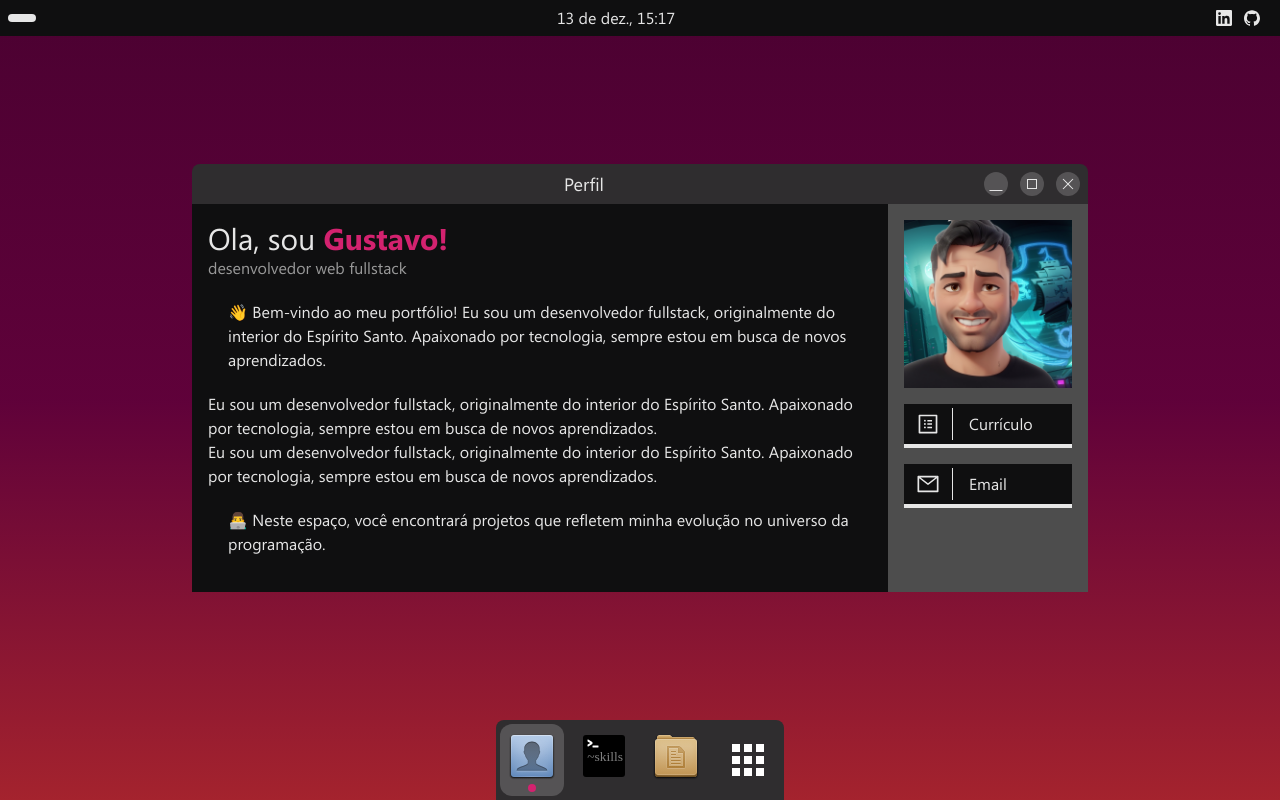
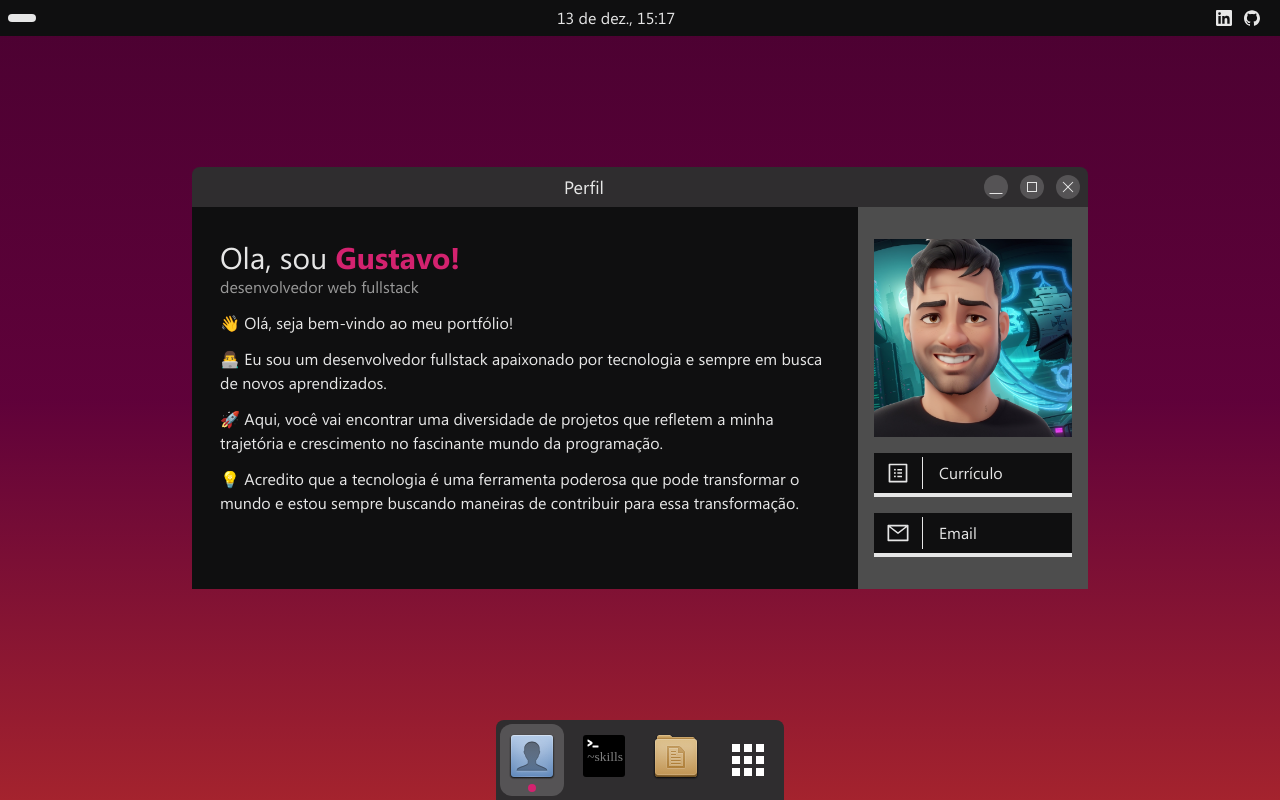
Before and after one commit to gstvcampos/portfolio, a Next.js app: page / in a window 1280 px wide. Built offline with nearby package versions, Linux system fonts and the light colour scheme.

Commit message:
feat: text

```diff
--- a/src/app/page.tsx
+++ b/src/app/page.tsx
@@ -11,34 +11,30 @@ export default async function Home() {
     >
       <WindowBar innerText="Perfil" elementId="home" />
       <section className="h-[calc(100%-40px)] flex-1 overflow-auto">
-        <div className="flex flex-col-reverse md:flex-row">
-          <div className="bg-content-2 p-4">
-            <h2 className="text-3xl">
+        <div className="flex flex-col-reverse md:flex-row ">
+          <div className="bg-content-2 px-4 py-8">
+            <h2 className="px-3 text-3xl">
               Ola, sou
               <span className="font-segoe-bold text-txt-3"> Gustavo!</span>
             </h2>
-            <p className="text-txt-2">desenvolvedor web fullstack</p>
-            <p className="m-5">
-              👋 Bem-vindo ao meu portfólio! Eu sou um desenvolvedor fullstack,
-              originalmente do interior do Espírito Santo. Apaixonado por
-              tecnologia, sempre estou em busca de novos aprendizados.
+            <p className="px-3 text-txt-2">desenvolvedor web fullstack</p>
+            <p className="m-3">👋 Olá, seja bem-vindo ao meu portfólio!</p>
+            <p className="m-3">
+              👨‍💻 Eu sou um desenvolvedor fullstack apaixonado por tecnologia e
+              sempre em busca de novos aprendizados.
             </p>
-            <p>
-              Eu sou um desenvolvedor fullstack, originalmente do interior do
-              Espírito Santo. Apaixonado por tecnologia, sempre estou em busca
-              de novos aprendizados.
+            <p className="m-3">
+              🚀 Aqui, você vai encontrar uma diversidade de projetos que
+              refletem a minha trajetória e crescimento no fascinante mundo da
+              programação.
             </p>
-            <p>
-              Eu sou um desenvolvedor fullstack, originalmente do interior do
-              Espírito Santo. Apaixonado por tecnologia, sempre estou em busca
-              de novos aprendizados.
-            </p>
-            <p className="m-5">
-              👨‍💻 Neste espaço, você encontrará projetos que refletem minha
-              evolução no universo da programação.
+            <p className="m-3">
+              💡 Acredito que a tecnologia é uma ferramenta poderosa que pode
+              transformar o mundo e estou sempre buscando maneiras de contribuir
+              para essa transformação.
             </p>
           </div>
-          <div className="min-w-[200px] bg-content-1 p-4">
+          <div className="min-w-[230px] bg-content-1 px-4 py-8">
             <Image
               className="m-auto"
               priority={true}
```
